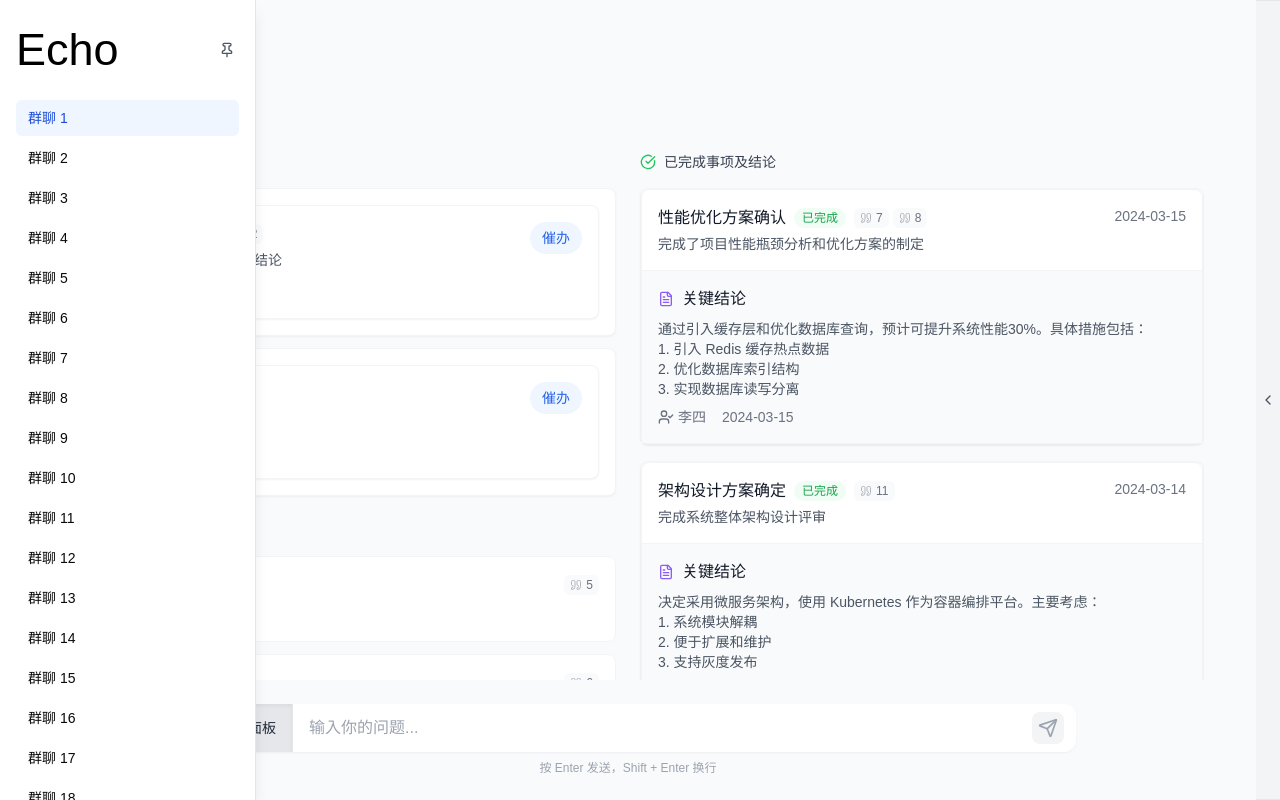
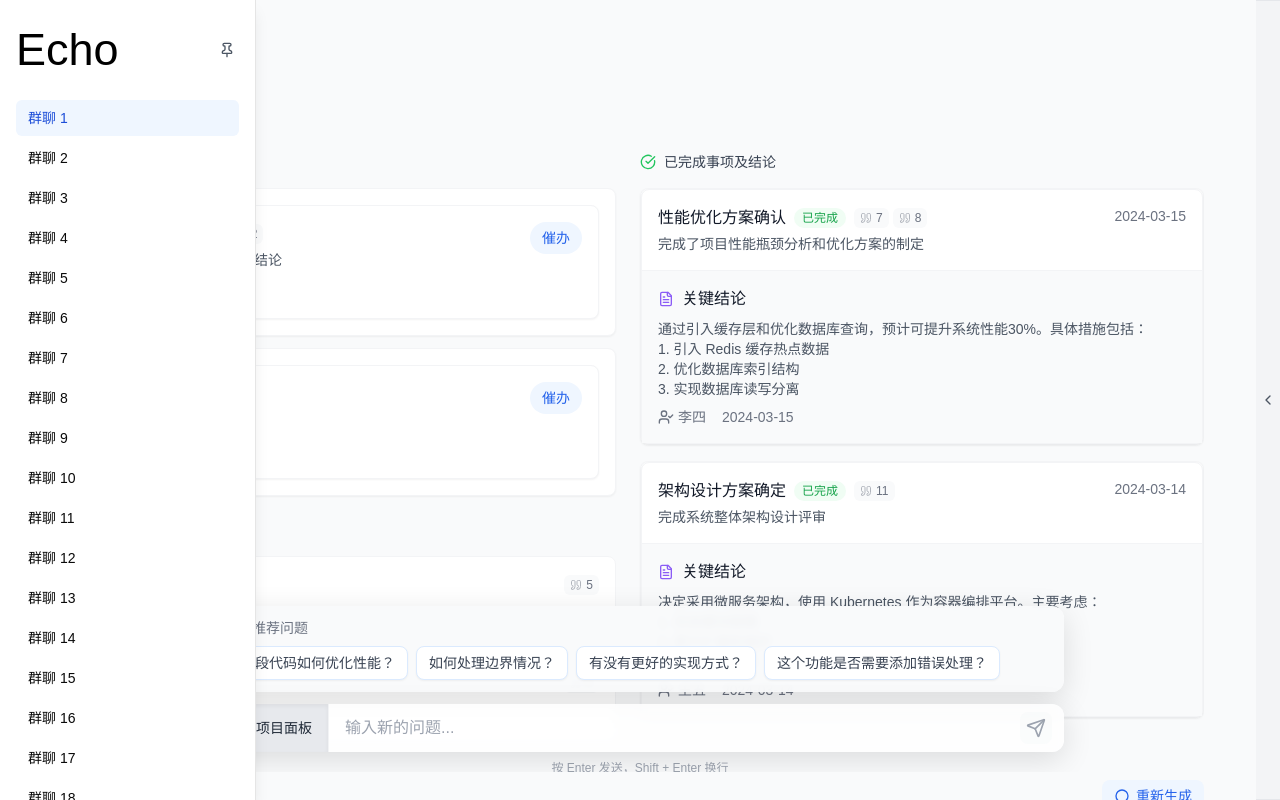
Before and after one commit to hrhrng/Echo, a Next.js app in the folder echo-fe/: page / in a window 1280 px wide. Both pictures are taken after a click on the button "项目面板". Built offline with nearby package versions, Linux system fonts and the light colour scheme; a web font is replaced by a local one.

Commit message:
推荐问题

```diff
--- a/echo-fe/components/ChatState.tsx
+++ b/echo-fe/components/ChatState.tsx
@@ -1,6 +1,7 @@
 import React, {useEffect, useRef, useState} from "react";
 import {Layout, Send} from "lucide-react";
 import MessageInput from "@/components/MessageInput";
+import ChatInput from "@/components/chat/ChatInput";
 
 
 interface Quote {
@@ -135,17 +136,18 @@ const UserMessage = ({ message, isNew }: { message: Message; isNew?: boolean })
 );
 
 
-
 const ChatState = ({
                        messages,
                        onSendMessage,
                        onQuotaClick,
-                       onOpenPanel,  // 新增
+                       onOpenPanel,
+                       isPanelOpen = false
                    }: {
     messages: Message[];
     onSendMessage: (message: string) => void;
     onQuotaClick: (id: number) => void;
-    onOpenPanel: () => void;  // 新增
+    onOpenPanel: () => void;
+    isPanelOpen?: boolean;
 }) => {
     const messagesEndRef = useRef<HTMLDivElement>(null);
     const [visibleMessages, setVisibleMessages] = useState<Message[]>([]);
@@ -158,20 +160,16 @@ const ChatState = ({
         }
     }, [messages]);
 
-    const scrollToBottom = () => {
+    useEffect(() => {
         if (messagesEndRef.current) {
             messagesEndRef.current.scrollIntoView({ behavior: 'smooth' });
         }
-    };
-
-    useEffect(() => {
-        scrollToBottom();
     }, [visibleMessages]);
 
     return (
-        <div className="min-h-screen flex flex-col">
-            <div className="flex-1 flex">
-                <div className="flex-1 flex flex-col bg-white">
+        <div className="h-screen flex flex-col relative">
+            <div className="absolute inset-0 flex">
+                <div className="flex-1 flex flex-col h-full">
                     <div className="flex-none py-6 px-6">
                         {/*<Logo className="transform scale-90" />*/}
                     </div>
@@ -192,36 +190,17 @@ const ChatState = ({
                                 />
                             )
                         ))}
-                        <div ref={messagesEndRef}/>
-                    </div>
-                    <div className="flex-none p-6">
-                        <div className="max-w-4xl mx-auto">
-                            <div className="relative flex rounded-xl shadow-sm">
-                                <button
-                                    onClick={onOpenPanel}
-                                    className="flex-none px-4 py-3 rounded-l-xl flex items-center gap-2
-                    transition-all duration-200
-                    bg-white text-gray-600 hover:bg-gray-50 active:bg-gray-100"
-                                >
-                                    <Layout className="w-4 h-4"/>
-                                    <span className="text-sm font-medium">项目面板</span>
-                                </button>
-                                <div className="flex-1 relative">
-                                    <MessageInput onSend={onSendMessage}/>
-                                </div>
-                            </div>
-                            <div className="mt-2 text-xs text-gray-400 text-center">
-                                按 Enter 发送，Shift + Enter 换行
-                            </div>
-                        </div>
+                        <div ref={messagesEndRef} className="h-32"/>
                     </div>
                 </div>
             </div>
+            <ChatInput
+                onClose={onOpenPanel}
+                onSendMessage={onSendMessage}
+                isPanelOpen={isPanelOpen}
+            />
         </div>
     );
 };
 
-// 修改 MessageInput 组件，移除外层容器样式
-
-
-export default ChatState;
+export default ChatState
--- a/echo-fe/components/ProjectPanel.tsx
+++ b/echo-fe/components/ProjectPanel.tsx
@@ -243,9 +243,7 @@ const ProjectTimeline = ({ items , onQuoteClick}) => (
                         <span className="text-gray-600">{item.action}</span>
                         <span className="text-green-600">{item.result}</span>
                     </div>
-                    <div className="opacity-0 group-hover:opacity-100 transition-opacity">
                         <QuoteTag quotes={item.quotes} onQuoteClick={onQuoteClick} />
-                    </div>
                 </div>
             ))}
         </div>
@@ -799,28 +797,28 @@ const ProjectPanel = ({ onClose, onSendMessage, onQuoteClick }) => {
             </div>
 
             {/* 底部输入区域 */}
-            <div className="flex-none p-6">
-                <div className="max-w-4xl mx-auto">
-                    <div className="relative flex rounded-xl shadow-sm">
-                        <button
-                            onClick={onClose}
-                            className="flex-none px-4 py-3 rounded-l-xl flex items-center gap-2
-                    transition-all duration-200
-                    bg-gray-200 text-gray-800 shadow-inner"
-                        >
-                            <Layout className="w-4 h-4"/>
-                            <span className="text-sm font-medium">项目面板</span>
-                        </button>
-                        <div className="flex-1 relative">
-                            <MessageInput onSend={onSendMessage}/>
-                        </div>
-                    </div>
-                    <div className="mt-2 text-xs text-gray-400 text-center">
-                        按 Enter 发送，Shift + Enter 换行
-                    </div>
-                </div>
-            </div>
-            {/*<ChatInput onClose={onClose} onSendMessage={onSendMessage}/>*/}
+            {/*<div className="flex-none p-6">*/}
+            {/*    <div className="max-w-4xl mx-auto">*/}
+            {/*        <div className="relative flex rounded-xl shadow-sm">*/}
+            {/*            <button*/}
+            {/*                onClick={onClose}*/}
+            {/*                className="flex-none px-4 py-3 rounded-l-xl flex items-center gap-2*/}
+            {/*        transition-all duration-200*/}
+            {/*        bg-gray-200 text-gray-800 shadow-inner"*/}
+            {/*            >*/}
+            {/*                <Layout className="w-4 h-4"/>*/}
+            {/*                <span className="text-sm font-medium">项目面板</span>*/}
+            {/*            </button>*/}
+            {/*            <div className="flex-1 relative">*/}
+            {/*                <MessageInput onSend={onSendMessage}/>*/}
+            {/*            </div>*/}
+            {/*        </div>*/}
+            {/*        <div className="mt-2 text-xs text-gray-400 text-center">*/}
+            {/*            按 Enter 发送，Shift + Enter 换行*/}
+            {/*        </div>*/}
+            {/*    </div>*/}
+            {/*</div>*/}
+            <ChatInput onClose={onClose} onSendMessage={onSendMessage} isPanelOpen={true}/>
 </div>
 )
     ;
--- a/echo-fe/components/chat/ChatInput.tsx
+++ b/echo-fe/components/chat/ChatInput.tsx
@@ -1,21 +1,20 @@
 import React, { useState, useRef } from 'react';
-import { Layout, Send } from 'lucide-react';
+import {Layout, MessagesSquare, Send} from 'lucide-react';
 import { ReferencedItems, type ReferenceItem } from './reference/ReferencedItems';
 import { useReference } from '@/contexts/ReferenceContext';
 
-
 interface ChatInputProps {
     onClose: () => void;
-    onSendMessage: (data: { message: string; references: ReferenceItem[] }) => void;
+    onSendMessage: (message: string) => void;
+    isPanelOpen?: boolean;
 }
 
-const ChatInput: React.FC<ChatInputProps> = ({ onClose, onSendMessage }) => {
+const ChatInput: React.FC<ChatInputProps> = ({ onClose, onSendMessage, isPanelOpen = false }) => {
     const [message, setMessage] = useState('');
     const { references, addReference, clearReferences } = useReference();
     const [isDraggingOver, setIsDraggingOver] = useState(false);
     const inputRef = useRef<HTMLInputElement>(null);
     const containerRef = useRef<HTMLDivElement>(null);
-
 
     const handleDragOver = (e: React.DragEvent<HTMLDivElement>) => {
         e.preventDefault();
@@ -27,7 +26,6 @@ const ChatInput: React.FC<ChatInputProps> = ({ onClose, onSendMessage }) => {
         e.preventDefault();
         e.stopPropagation();
 
-        // 检查是否真的离开了容器
         if (containerRef.current && !containerRef.current.contains(e.relatedTarget as Node)) {
             setIsDraggingOver(false);
         }
@@ -50,44 +48,89 @@ const ChatInput: React.FC<ChatInputProps> = ({ onClose, onSendMessage }) => {
         }
     };
 
+    const handleKeyDown = (e: React.KeyboardEvent<HTMLInputElement>) => {
+        if (e.key === 'Enter' && !e.shiftKey) {
+            e.preventDefault();
+            handleSend();
+        }
+    };
+
     const handleSend = () => {
         const trimmedMessage = message.trim();
         if (!trimmedMessage && !references.length) return;
 
-        onSendMessage(trimmedMessage, references);  // 直接传递消息文本
+        onSendMessage(trimmedMessage);
         setMessage('');
-        clearReferences();
+    };
+
+    const suggestedQuestions = [
+        "这段代码如何优化性能？",
+        "如何处理边界情况？",
+        "有没有更好的实现方式？",
+        "这个功能是否需要添加错误处理？"
+    ]
+
+    const handleQuestionClick = (question: string) => {
+        onSendMessage(question);
     };
 
     return (
-        <div className="flex-none bg-white border-t">
-            {/* 引用内容展示区域 */}
+        <div className="fixed bottom-6 left-1/2 -translate-x-1/2 w-full max-w-4xl px-6">
+
             {references.length > 0 && (
-                <div className="border-b border-gray-100">
-                    <div className="max-w-6xl mx-auto">
-                        <ReferencedItems/>
-                    </div>
+                <div className="mb-0">
+                    <ReferencedItems />
                 </div>
             )}
 
-            {/* 输入区域 */}
-            <div className="p-6">
-                <div className="max-w-6xl mx-auto">
+            {/* 推荐问题模块 */}
+            <div className="mb-3">
+                <div className="rounded-xl shadow-[0_8px_30px_rgb(0,0,0,0.12)] bg-gray-50/95 backdrop-blur-sm p-3">
+                    <div className="flex items-center gap-2 text-sm text-gray-500 mb-2">
+                        <MessagesSquare className="w-4 h-4" />
+                        <span>推荐问题</span>
+                    </div>
+                    <div className="flex flex-wrap gap-2">
+                        {suggestedQuestions.map((question, index) => (
+                            <button
+                                key={index}
+                                onClick={() => handleQuestionClick(question)}
+                                className="px-3 py-1.5
+                                bg-white hover:bg-blue-50
+                                rounded-lg shadow-sm
+                                border border-blue-100
+                                text-sm text-gray-700
+                                transition-all duration-200
+                                hover:border-blue-200 hover:scale-[1.02]
+                                active:scale-[0.98]"
+                            >
+                                {question}
+                            </button>
+                        ))}
+                    </div>
+                </div>
+            </div>
+
+
             <div
                 ref={containerRef}
-                        className={`relative flex rounded-xl shadow-sm ${
-                            isDraggingOver ? 'ring-2 ring-blue-300' : ''
-                        }`}
+                className={`relative flex rounded-xl shadow-[0_8px_30px_rgb(0,0,0,0.12)]
+                    bg-white/80 backdrop-blur-sm
+                    ${isDraggingOver ? 'ring-2 ring-blue-300' : ''}`}
                 onDragOver={handleDragOver}
                 onDragLeave={handleDragLeave}
                 onDrop={handleDrop}
             >
-                        {/* ... 按钮和输入框部分保持不变 ... */}
                 <button
                     onClick={onClose}
-                            className="flex-none px-4 py-3 rounded-l-xl flex items-center gap-2 bg-gray-200 text-gray-800 shadow-inner"
+                    className={`flex-none px-4 py-3 rounded-l-xl flex items-center gap-2
+                        transition-all duration-200 ${
+                        isPanelOpen
+                            ? 'bg-gray-200/90 text-gray-800 shadow-inner'
+                            : 'text-gray-600 hover:bg-gray-50/30 active:bg-gray-100/30'
+                    }`}
                 >
-                            <Layout className="w-4 h-4" />
+                    <Layout className="w-4 h-4"/>
                     <span className="text-sm font-medium">项目面板</span>
                 </button>
                 <div className="flex-1 relative">
@@ -96,9 +139,10 @@ const ChatInput: React.FC<ChatInputProps> = ({ onClose, onSendMessage }) => {
                         type="text"
                         value={message}
                         onChange={(e) => setMessage(e.target.value)}
+                        onKeyDown={handleKeyDown}
                         placeholder="输入新的问题..."
-                                className="w-full px-4 py-3 pr-12 rounded-r-xl bg-white border-l border-gray-200
-                                    focus:ring-2 focus:ring-blue-200 focus:border-transparent
+                        className="w-full px-4 py-3 pr-12 rounded-r-xl border-l border-gray-200/50
+                            focus:ring-2 focus:ring-blue-200 focus:border-transparent bg-transparent
                             transition-all placeholder-gray-400"
                     />
                     <button
@@ -107,15 +151,16 @@ const ChatInput: React.FC<ChatInputProps> = ({ onClose, onSendMessage }) => {
                         className={`absolute right-3 top-1/2 -translate-y-1/2 p-1.5 rounded-lg
                             transition-colors ${
                             message.trim() || references.length
-                                        ? 'text-blue-500 hover:bg-blue-50'
-                                        : 'text-gray-400 bg-gray-100 cursor-not-allowed'
+                                ? 'text-blue-500 hover:bg-blue-50/30'
+                                : 'text-gray-400 bg-gray-100/30 cursor-not-allowed'
                         }`}
                     >
-                                <Send className="w-5 h-5" />
+                        <Send className="w-5 h-5"/>
                     </button>
                 </div>
             </div>
-                </div>
+            <div className="mt-2 text-xs text-gray-400 text-center">
+                按 Enter 发送，Shift + Enter 换行
             </div>
         </div>
     );
```
Also changed, not shown: echo-fe/components/chat/reference/ReferencedItems.tsx (+17 -19 lines). Lines whose indentation alone changed are shown as unchanged.
